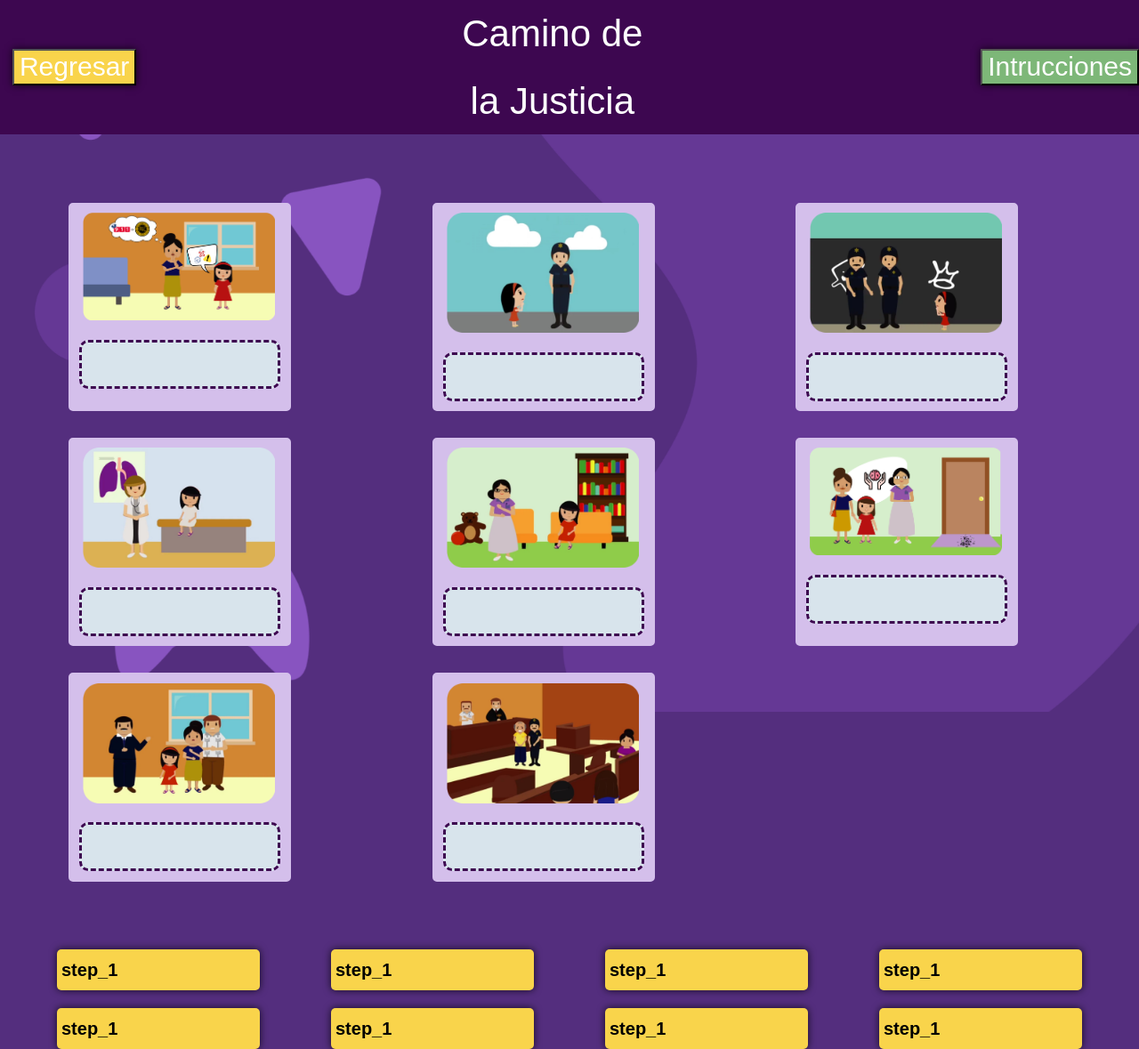
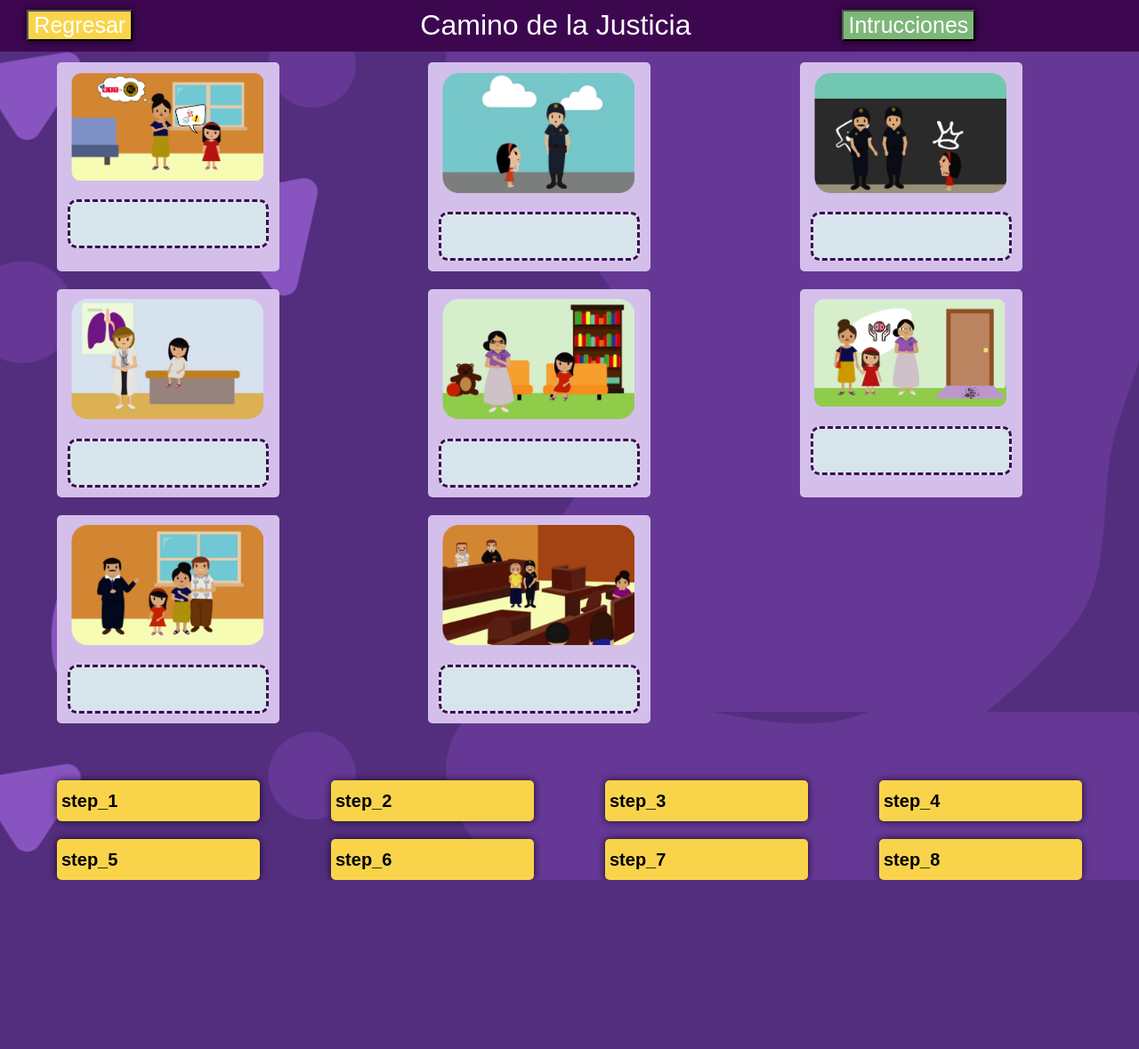
Before and after one commit to KevinMed25/Camino-de-la-Justica, a website: page index.html in a window 1280 px wide. Shown: the whole page at 89% size. After the commit the page ends 989 px from the top, so only its background shows below. Drawn offline with Linux system fonts and the light colour scheme.

Commit message:
responsive

```diff
--- a/index.html
+++ b/index.html
@@ -74,37 +74,37 @@
                 </div>
                 <div class="choose-steps__pending-steps-container">
                     <div class="choose-steps__pending-steps-title">
-                        <span>step_1</span>
+                        <span>step_2</span>
                     </div>
                 </div>
                 <div class="choose-steps__pending-steps-container">
                     <div class="choose-steps__pending-steps-title">
-                        <span>step_1</span>
+                        <span>step_3</span>
                     </div>
                 </div>
                 <div class="choose-steps__pending-steps-container">
                     <div class="choose-steps__pending-steps-title">
-                        <span>step_1</span>
+                        <span>step_4</span>
                     </div>
                 </div>
                 <div class="choose-steps__pending-steps-container">
                     <div class="choose-steps__pending-steps-title">
-                        <span>step_1</span>
+                        <span>step_5</span>
                     </div>
                 </div>
                 <div class="choose-steps__pending-steps-container">
                     <div class="choose-steps__pending-steps-title">
-                        <span>step_1</span>
+                        <span>step_6</span>
                     </div>
                 </div>
                 <div class="choose-steps__pending-steps-container">
                     <div class="choose-steps__pending-steps-title">
-                        <span>step_1</span>
+                        <span>step_7</span>
                     </div>
                 </div>
                 <div class="choose-steps__pending-steps-container">
                     <div class="choose-steps__pending-steps-title">
-                        <span>step_1</span>
+                        <span>step_8</span>
                     </div>
                 </div>
             </div>
--- a/src/scss/layout/_prueba.scss
+++ b/src/scss/layout/_prueba.scss
@@ -4,34 +4,34 @@ $mainPurple: #3D0750;
 $yellow: #F9D44B;
 $gray: #D8E4EC;
 $mainGreen: #7DB778;
-html{
-    height: 100%;
-}
 body{
     background-image: url("../../src/assets/gamesBackground.png");
     background-color: $tercearyPurple;
     background-size: cover;
     background-repeat: no-repeat;
+    background-attachment: fixed;
+    background-position: center;
 }
+
 .header__container{
     background-color: #3D0750;
     align-items: center;
     display: grid;
     grid-template-columns: auto auto auto;
     grid-gap: 29%;
-    min-width: 100%;
 }
 .header__back-button{
     background-color: $yellow;
     margin-left: 10%;
     color: white;
-    max-height: 45px;
+    max-height: 35px;
+    max-width: 150px;
     font-family: 'Acme', sans-serif;
-    font-size: 3rem;
+    font-size: 2.5rem;
     box-shadow: 0 0 8px 0 rgba(0,0,0,0.75);
 }
 .header__title{
-    font-size: 42px;
+    font-size: 32px;
     font-family: 'Acme', sans-serif;
     color: white;
     align-self: center;
@@ -41,17 +41,20 @@ body{
     margin-right: 10%;
     background-color: $mainGreen;
     color: white;
-    max-height: 45px;
+    max-height: 35px;
+    max-width: 150px;
     font-family: 'Acme', sans-serif;
-    font-size: 3rem;
+    font-size: 2.5rem;
     box-shadow: 0 0 8px 0 rgba(0,0,0,0.75);
 }
 .steps__card-container{
     display: grid;
-    grid-gap: 30px 100px;
+    grid-gap: 20px 100px;
     grid-template-columns: repeat(4, 1fr);
     grid-template-rows: repeat(2, auto);
-    margin: 6%;
+    margin-top: 1%;
+    margin-left: 5%;
+    margin-right: 5%;
 }
 .card{
     box-sizing: border-box;
@@ -87,6 +90,9 @@ body{
     border-color: $mainPurple;
 }
 
+.footer{
+    max-height: 0%;
+}
 
 .choose-steps__container{
     display: grid;
@@ -94,6 +100,7 @@ body{
     grid-gap: 20px 80px;
     margin: 5%;
 }
+
 .choose-steps__pending-steps-container{
     max-height: fit-content;
     padding: 5px;
@@ -113,9 +120,20 @@ body{
 .choose-steps__pending-steps-title{
     align-self: center;
 }
+
 @media screen and (max-width: 768px) {
     body{
         min-height: 100%;
+    }
+    .header__container{
+        grid-gap: 0%;
+    }
+    .header__back-button{
+        margin: 0;
+    }
+    .header__title{
+        font-size: 32px;
+        align-self:center;
     }
     .steps__card-container{
         grid-template-columns: repeat(2, 1fr);
@@ -130,6 +148,10 @@ body{
 }
 
 @media screen and (max-width: 1400px) and (min-width:768px){
+    .header__container{
+        grid-gap: 6%;
+    }
+
     .steps__card-container{
         grid-template-columns: repeat(3, 1fr);
     }
```
Also changed, not shown: build/css/app.css, 1 other file.
